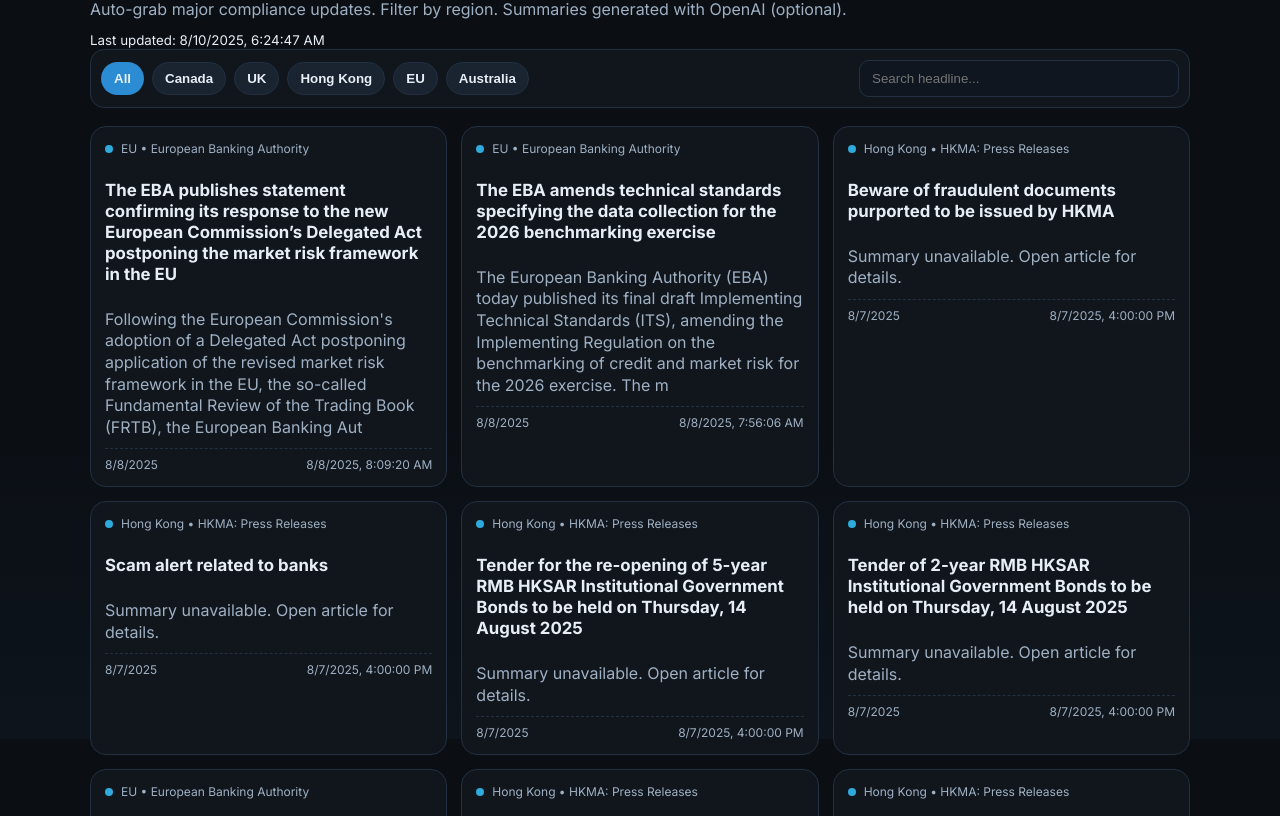
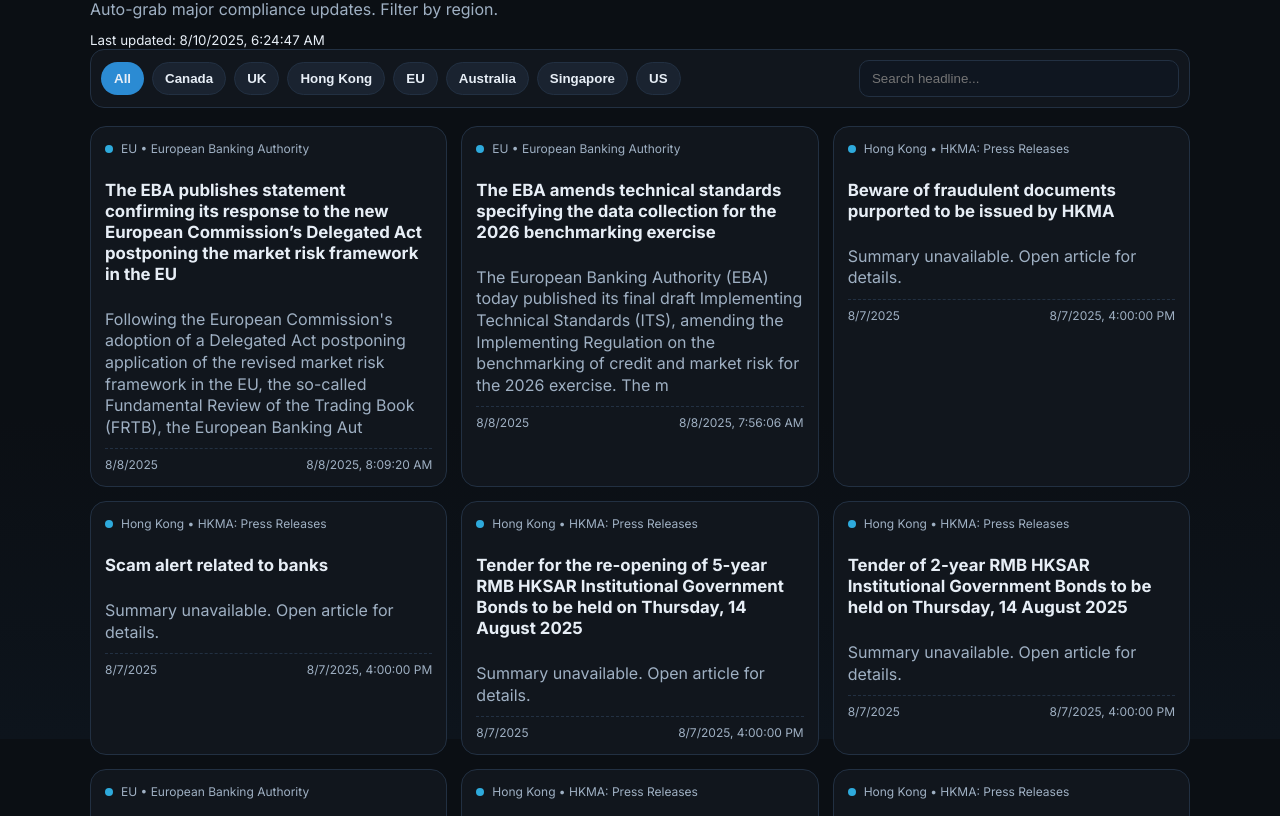
Before and after one commit to denniswong9186/compliance-news-radar, a plain HTML site: page index.html in a window 1280 px wide. Shown: the part 61-877 px from the top of the page. Drawn offline with Linux system fonts and the light colour scheme.

Commit message:
Update index.html

```diff
--- a/index.html
+++ b/index.html
@@ -14,7 +14,7 @@
 <body>
   <header class="container">
     <h1>Compliance News Radar</h1>
-    <p class="sub">Auto-grab major compliance updates. Filter by region. Summaries generated with OpenAI (optional).</p>
+    <p class="sub">Auto-grab major compliance updates. Filter by region. </p>
     <div id="meta"></div>
     <div class="controls">
       <div class="filters" id="filters">
@@ -24,8 +24,15 @@
         <button data-region="Hong Kong" class="pill">Hong Kong</button>
         <button data-region="EU" class="pill">EU</button>
         <button data-region="Australia" class="pill">Australia</button>
+        <button data-region="Singapore" class="pill">Singapore</button>
+        <button data-region="US" class="pill">US</button>
+
       </div>
+      <!-- NEW: tag pills row -->
+      <div class="filters" id="tagFilters" style="margin-top:8px;"></div>
+
       <input id="search" class="search" type="search" placeholder="Search headline..." />
+
     </div>
   </header>
 
```
